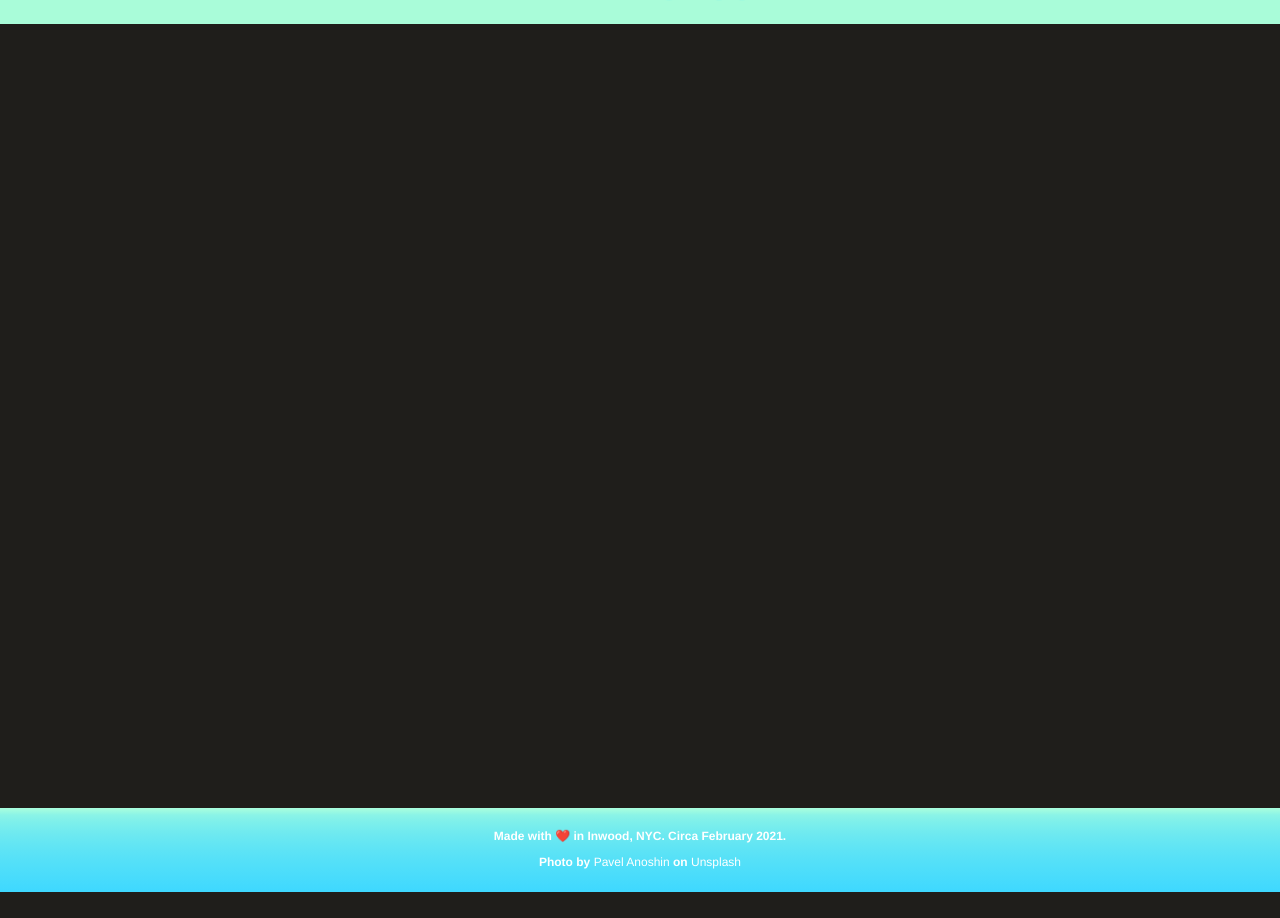
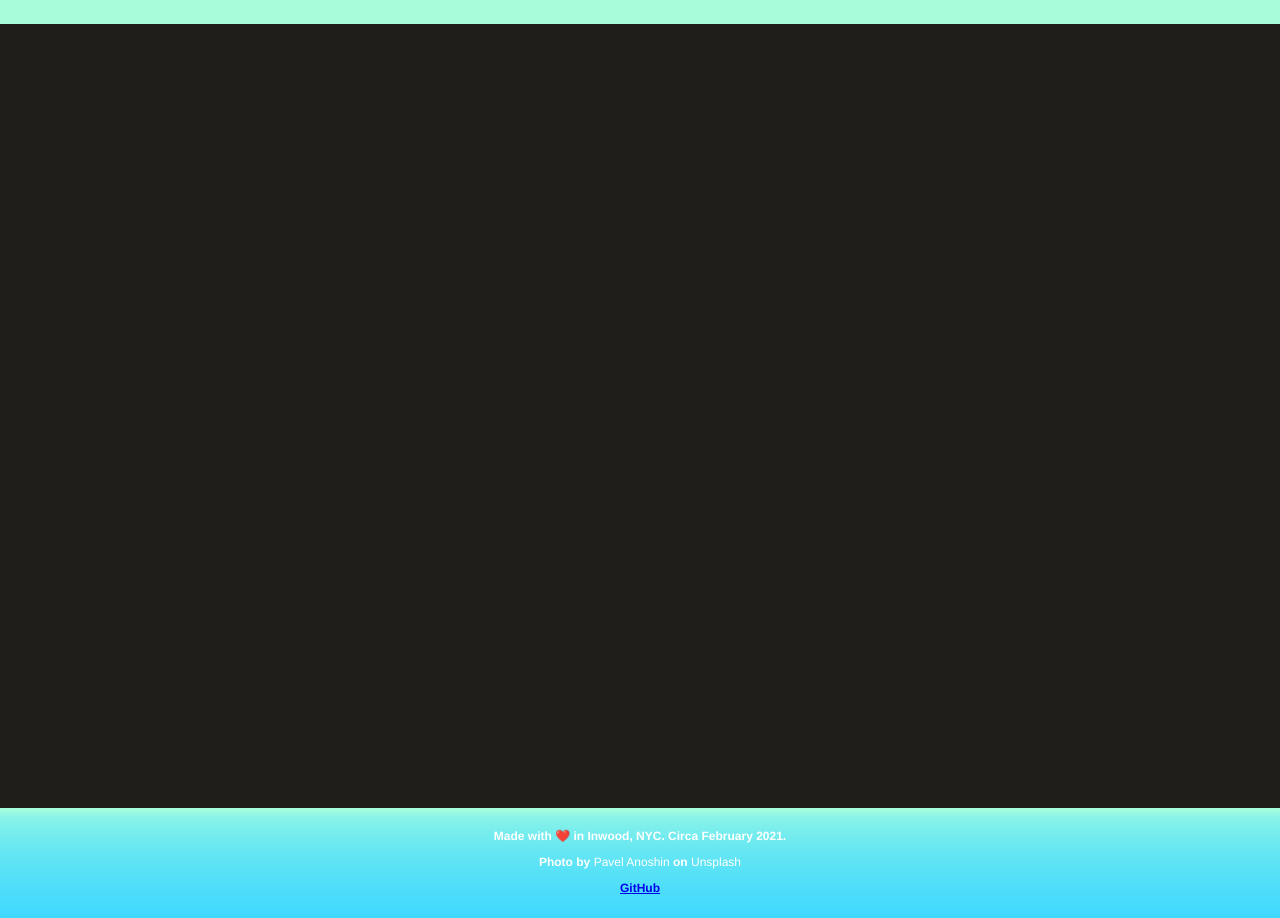
Before and after one commit to iamserda/rantingapp, a website built with webpack: page index.html in a window 1280 px wide. Shown: the part 103-1021 px from the top of the page. Before the commit the page ends 995 px from the top, so only its background shows below. Built offline with nearby package versions, Linux system fonts and the light colour scheme; no server answers.

Commit message:
link to github pages

```diff
--- a/index.html
+++ b/index.html
@@ -22,6 +22,7 @@
                 href="https://unsplash.com/s/photos/headshot-black?utm_source=unsplash&amp;utm_medium=referral&amp;utm_content=creditCopyText"
                 target="_blank">Unsplash</a>
         </p>
+        <p><a href="https://iamserda.github.io/rantingapp/">GitHub</a></p>
     </footer>
     <script src="index.js"></script>
 </body>
```
